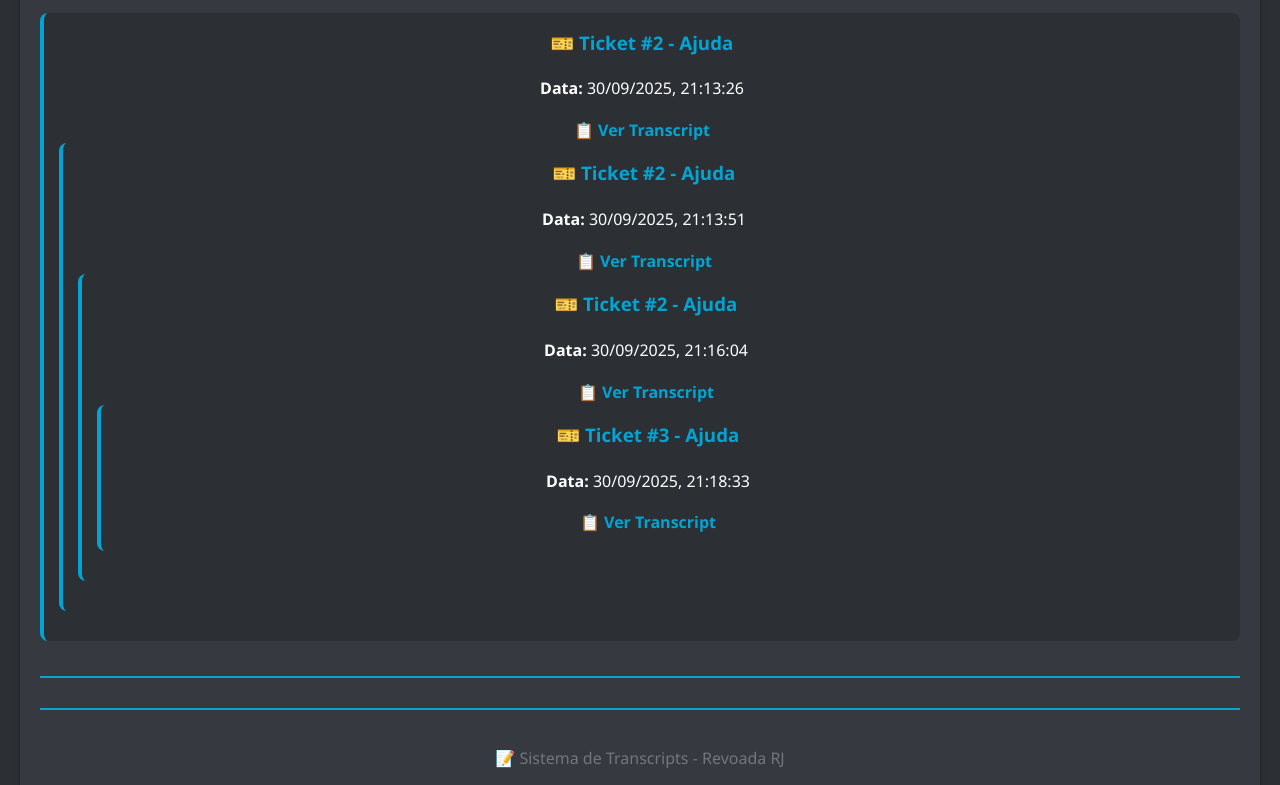
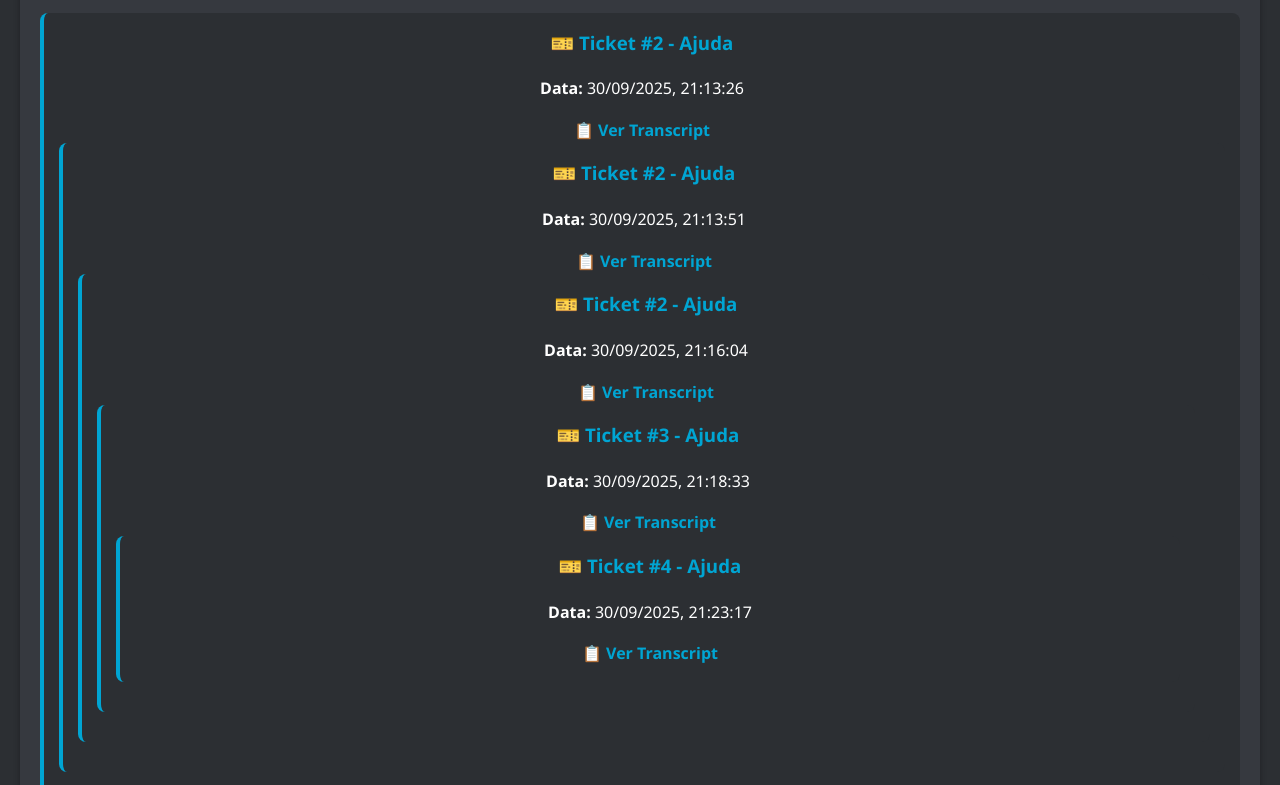
Before and after one commit to draacom/transcripts, a plain HTML site: page index.html in a window 1280 px wide. Shown: the part 149-934 px from the top of the page. Drawn offline with Linux system fonts and the light colour scheme.

Commit message:
Update index - Add ticket #4

```diff
--- a/index.html
+++ b/index.html
@@ -86,7 +86,13 @@
                     <h3>🎫 Ticket #3 - Ajuda</h3>
                     <p><strong>Data:</strong> 30/09/2025, 21:18:33</p>
                     <a href="ticket-3-1759277912193.html" target="_blank">📋 Ver Transcript</a>
+
+                <div class="transcript-entry">
+                    <h3>🎫 Ticket #4 - Ajuda</h3>
+                    <p><strong>Data:</strong> 30/09/2025, 21:23:17</p>
+                    <a href="https://raw.githubusercontent.com/draacom/transcripts/main/ticket-4-1759278196889.html" target="_blank">📋 Ver Transcript</a>
                 </div>
+            </div>
             </div>
             </div>
             </div>
```
